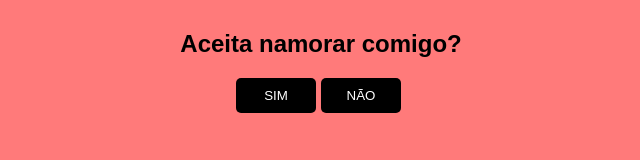
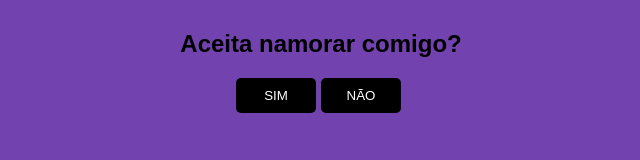
Before and after one commit to Samngueds/Pedido-de-namoro-irrecusavel, a plain HTML site: page index.html in a window 1280 px wide. Shown: the whole page, without its empty margins (329-969 px from the left). Drawn offline with Linux system fonts and the light colour scheme.

Commit message:
Update index.html

```diff
--- a/index.html
+++ b/index.html
@@ -22,7 +22,7 @@ Tutorial: https://www.youtube.com/watch?v=zxxB9SFh9p4
 </body>
 <style>
     #conteudo {
-        background: #ff7a7a;
+        background: #7242af;
         width: 100%;
         height: 100%;
         position: fixed;
```
